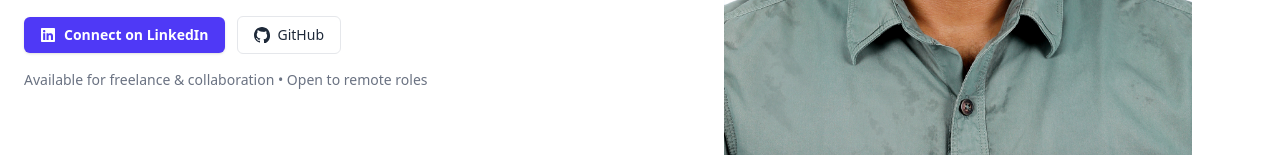
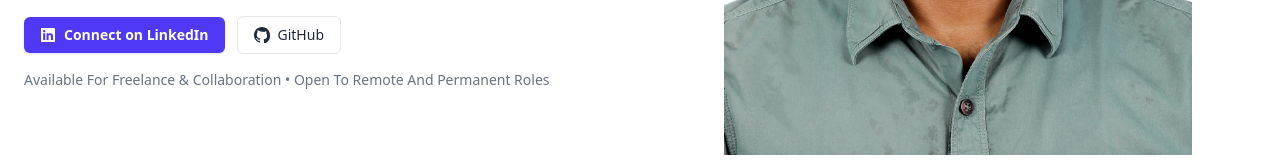
Before and after one commit to sreemonkavungal/my-portfolio, a React (Vite) app: page / in a window 1280 px wide. Shown: the part 525-685 px from the top of the page. Built offline with nearby package versions, Linux system fonts and the light colour scheme.

Commit message:
txt edits done in HeroSection Component

```diff
--- a/src/components/HeroSection.jsx
+++ b/src/components/HeroSection.jsx
@@ -115,7 +115,7 @@ export default function HeroSection() {
                         </div>
 
                         <p className="mt-4 text-sm text-gray-500">
-                            Available for freelance & collaboration • Open to remote roles
+                            Available For Freelance & Collaboration • Open To Remote And Permanent Roles
                         </p>
                     </div>
 
```
